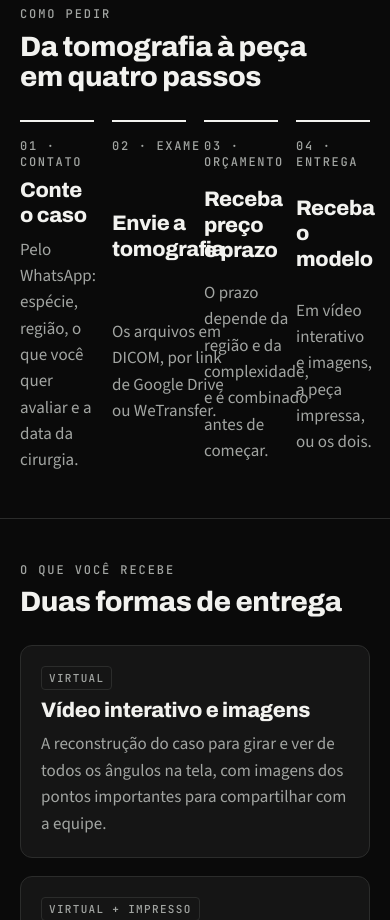
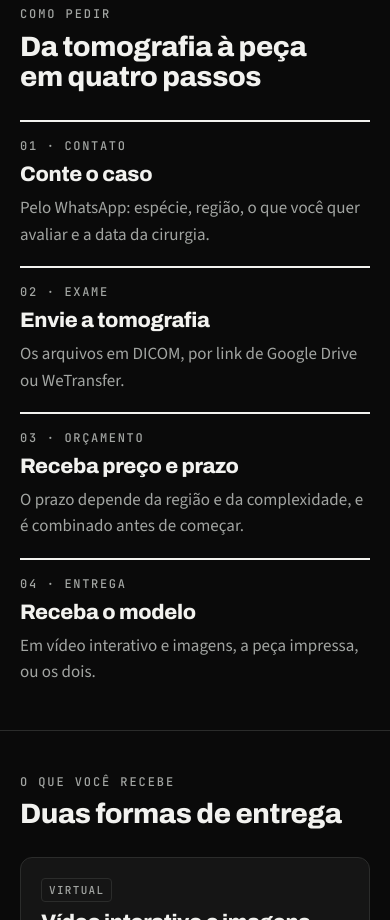
Before and after one commit to 3dmaxbiomodelos-star/site-3dmaxrm, a plain HTML site: page public/cirurgia/index.html in a window 390 px wide. Shown: the part 3040-3960 px from the top of the page. Drawn offline with nearby package versions, Linux system fonts and the light colour scheme.

Commit message:
Corrige os quatro passos embolados no celular (página Para cirurgia)
Co-Authored-By: Claude Opus 5.5 <noreply@anthropic.com>
Claude-Session: https://claude.ai/code/session_0169P7kFYmCWzJ5yBai2GrJG

```diff
--- a/public/cirurgia/index.html
+++ b/public/cirurgia/index.html
@@ -140,6 +140,7 @@ footer a{color:var(--soft)}
 }
 header.top .wrap{position:relative}
 .slicer{margin:0;display:grid;gap:8px}.slicer img{width:100%;border-radius:10px;border:1px solid var(--line);background:#000;display:block}.slicer figcaption{font-size:14px;color:var(--soft)}.slicer figcaption b{display:block;font:500 11px var(--mono);letter-spacing:.12em;text-transform:uppercase;color:var(--ink);margin-bottom:2px}.case.case2{grid-template-columns:repeat(2,minmax(0,1fr))}@media (max-width:820px){.case.case2{grid-template-columns:1fr}}
+.steps.steps4{grid-template-columns:repeat(4,minmax(0,1fr))}@media (max-width:980px){.steps.steps4{grid-template-columns:repeat(2,minmax(0,1fr))}}@media (max-width:560px){.steps.steps4{grid-template-columns:1fr}}
 </style>
 </head>
 <body>
@@ -191,7 +192,7 @@ header.top .wrap{position:relative}
 
 <section id="como-pedir"><div class="wrap">
   <div class="sechead"><div class="eyebrow">Como pedir</div><h2>Da tomografia à peça em quatro passos</h2></div>
-  <div class="steps" style="grid-template-columns:repeat(4,minmax(0,1fr))">
+  <div class="steps steps4">
     <div class="step"><span class="n">01 · CONTATO</span><h3>Conte o caso</h3><p>Pelo WhatsApp: espécie, região, o que você quer avaliar e a data da cirurgia.</p></div>
     <div class="step"><span class="n">02 · EXAME</span><h3>Envie a tomografia</h3><p>Os arquivos em DICOM, por link de Google Drive ou WeTransfer.</p></div>
     <div class="step"><span class="n">03 · ORÇAMENTO</span><h3>Receba preço e prazo</h3><p>O prazo depende da região e da complexidade, e é combinado antes de começar.</p></div>
```
